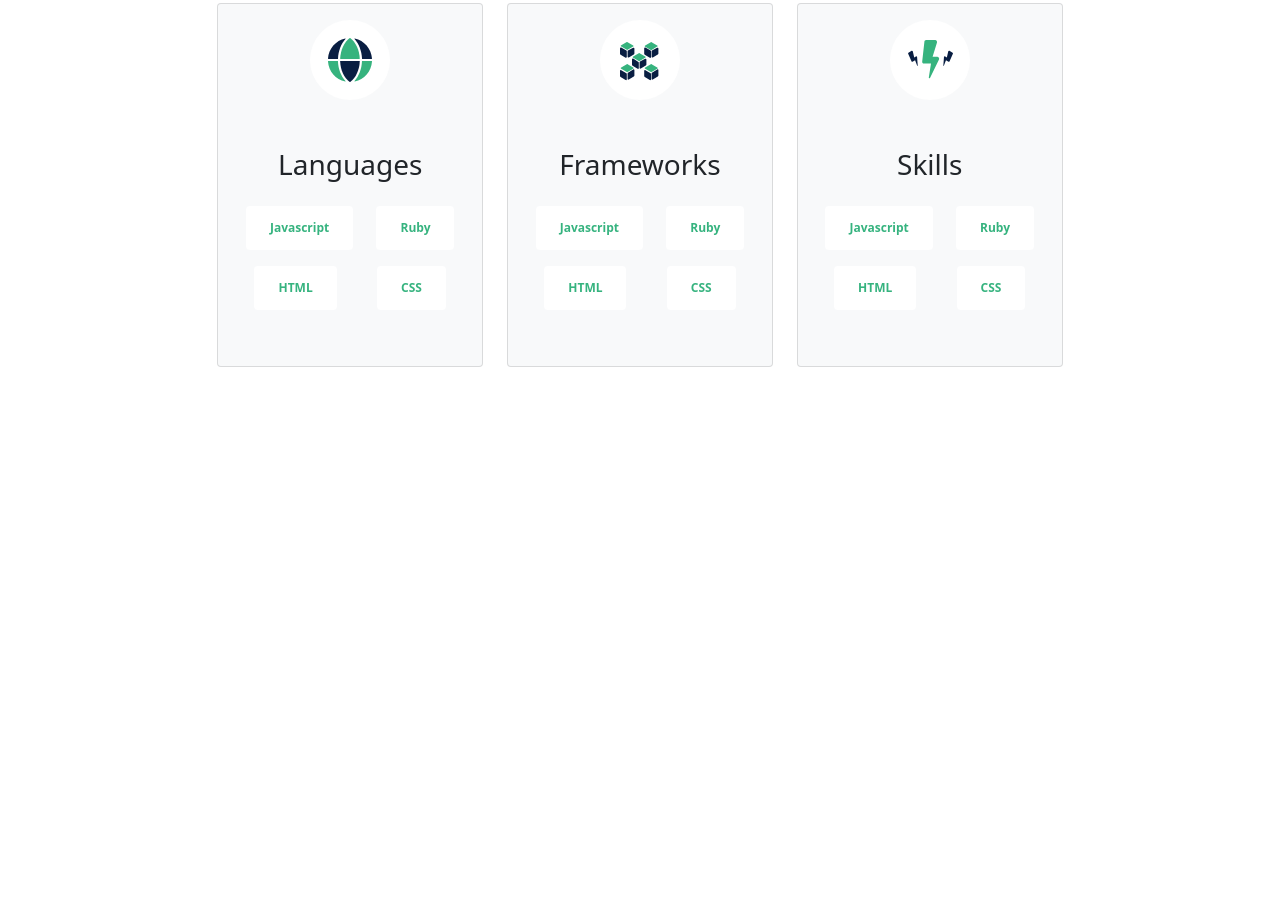
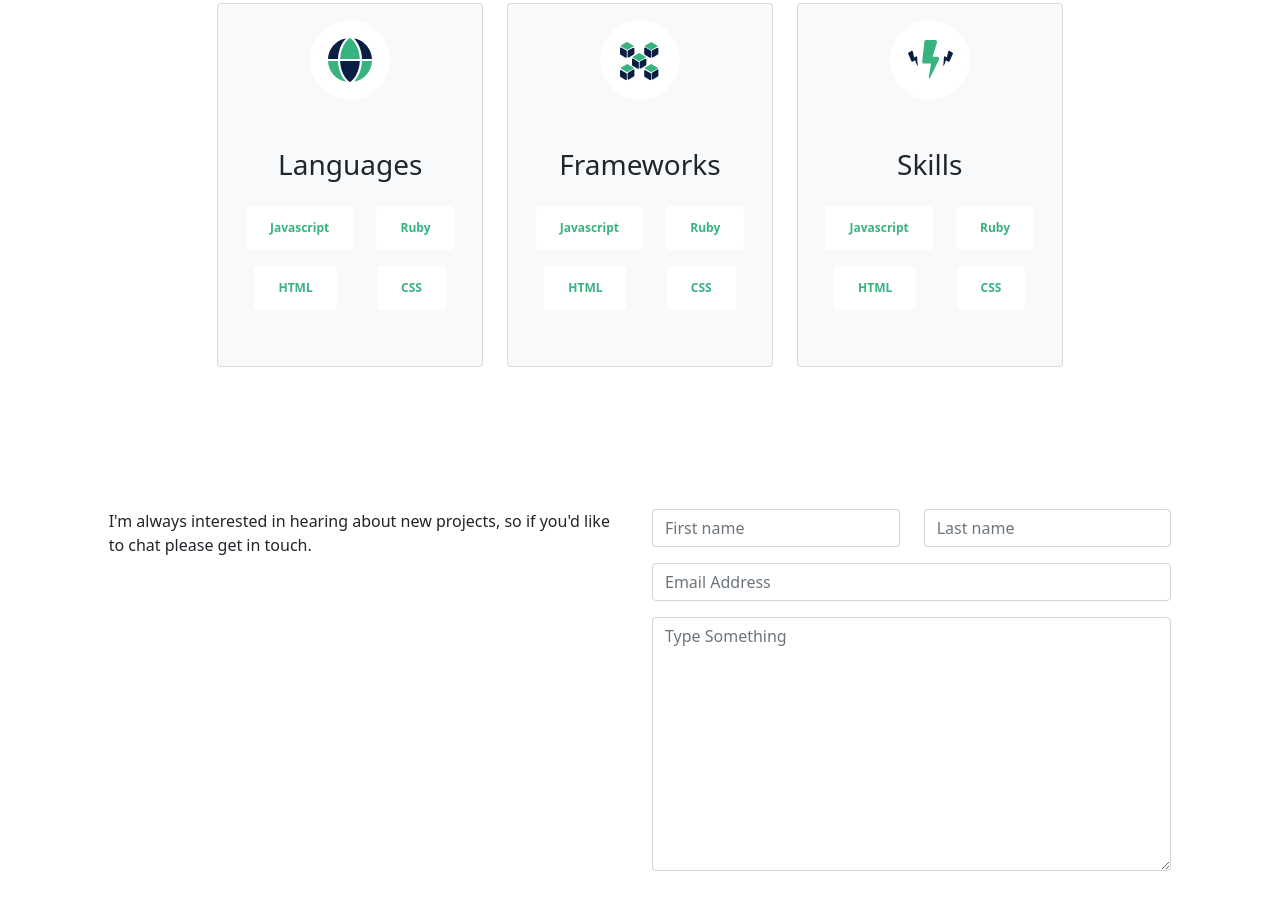
Before and after one commit to jorgevrgs/portfolio-bootstrap, a website: page index.html in a window 1280 px wide. Shown: the part 2292-3201 px from the top of the page. Before the commit the page ends 2801 px from the top, so only its background shows below. Drawn offline with Linux system fonts and the light colour scheme.

Commit message:
Add a part of contact me section.

```diff
--- a/index.html
+++ b/index.html
@@ -20,7 +20,7 @@
             <a class="nav-link text-black" href="#about">About</a>
           </li>
           <li class="nav-item">
-            <a class="nav-link text-black" href="#">Contact</a>
+            <a class="nav-link text-black" href="#contactMe">Contact</a>
           </li>
         </ul>
       </nav>
@@ -551,6 +551,38 @@
           </div>
         </div>
       </section>
+      <section id="contacMe">
+        <div class="row mb-5">
+          <div class="col-md-5 offset-1">
+            <p>
+              I'm always interested in hearing about new projects,
+              so if you'd like to chat please get in touch.
+            </p>
+          </div>
+          <div class="col-md-5 ofsset-1">
+            <form class="form">
+              <div class="row mb-3">
+                <div class="col">
+                  <input type="text" class="form-control" placeholder="First name" aria-label="First name">
+                </div>
+                <div class="col">
+                  <input type="text" class="form-control" placeholder="Last name" aria-label="Last name">
+                </div>
+              </div>
+              <div class="row mb-3">
+                <div class="col">
+                  <input type="text" class="form-control" placeholder="Email Address" aria-label="Email Address">
+                </div>
+              </div>
+              <div class="row">
+                <div class="col">
+                  <textarea name="" id="" cols="30" rows="10" class="form-control" placeholder="Type Something"></textarea>
+                </div>
+              </div>
+            </form>
+          </div>
+        </div>
+      </section>
     </main>
     <footer class="footer"></footer>
   </body>
```
